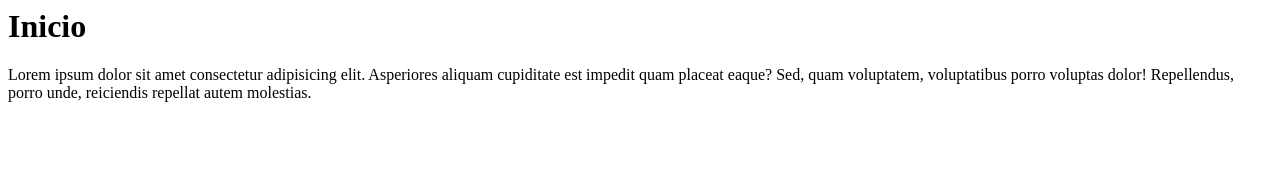
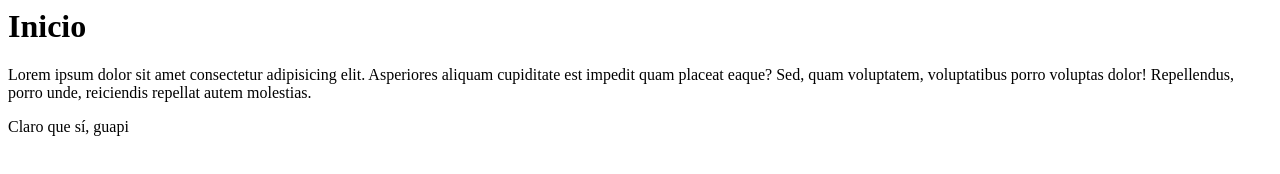
Before and after one commit to comunycaos/comunycaos.github.io, a plain HTML site: page index.html in a window 1280 px wide. Drawn offline with Linux system fonts and the light colour scheme.

Commit message:
Update index.html

```diff
--- a/index.html
+++ b/index.html
@@ -6,6 +6,7 @@
 		<div>
 			<h1>Inicio</h1>
 			<p>Lorem ipsum dolor sit amet consectetur adipisicing elit. Asperiores aliquam cupiditate est impedit quam placeat eaque? Sed, quam voluptatem, voluptatibus porro voluptas dolor! Repellendus, porro unde, reiciendis repellat autem molestias.</p>
+			<p>Claro que sí, guapi</p>
 		</div>
 	</body>
 </html>
```
